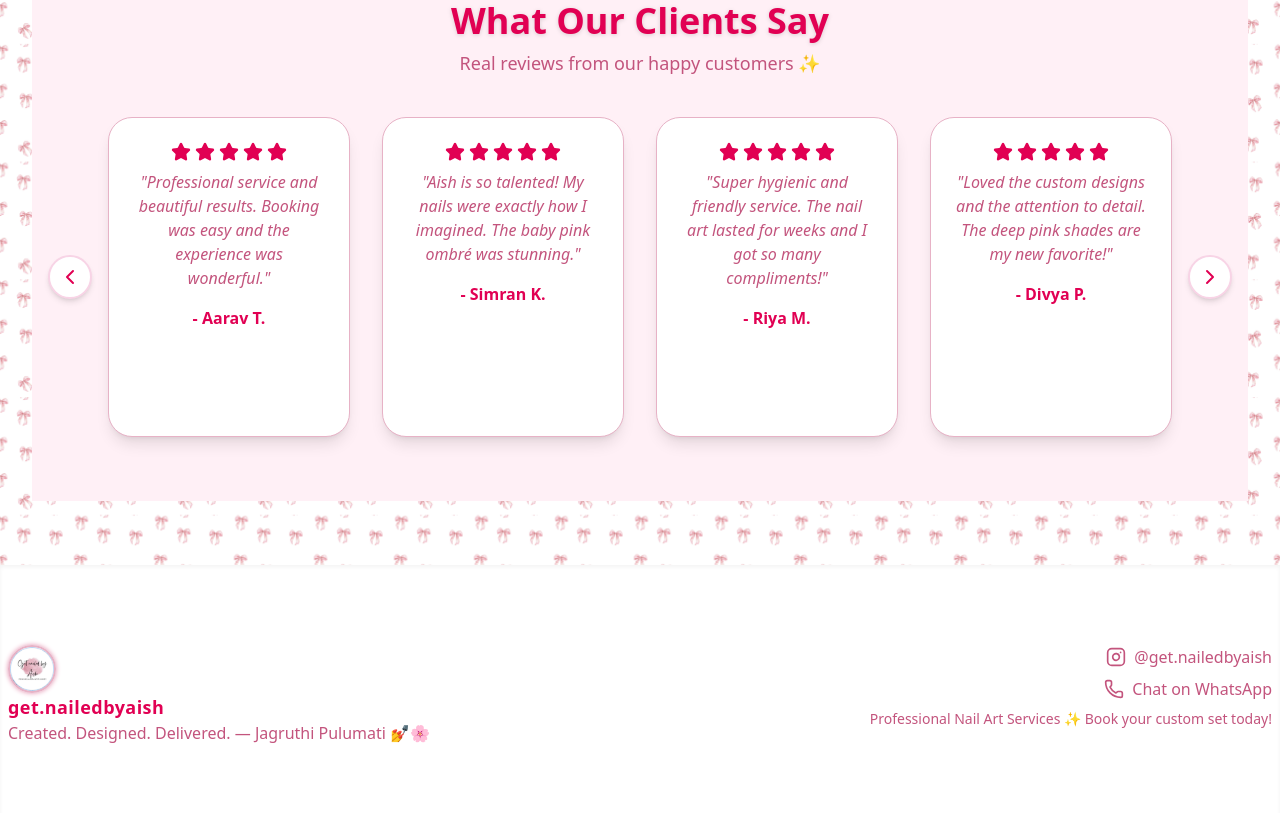
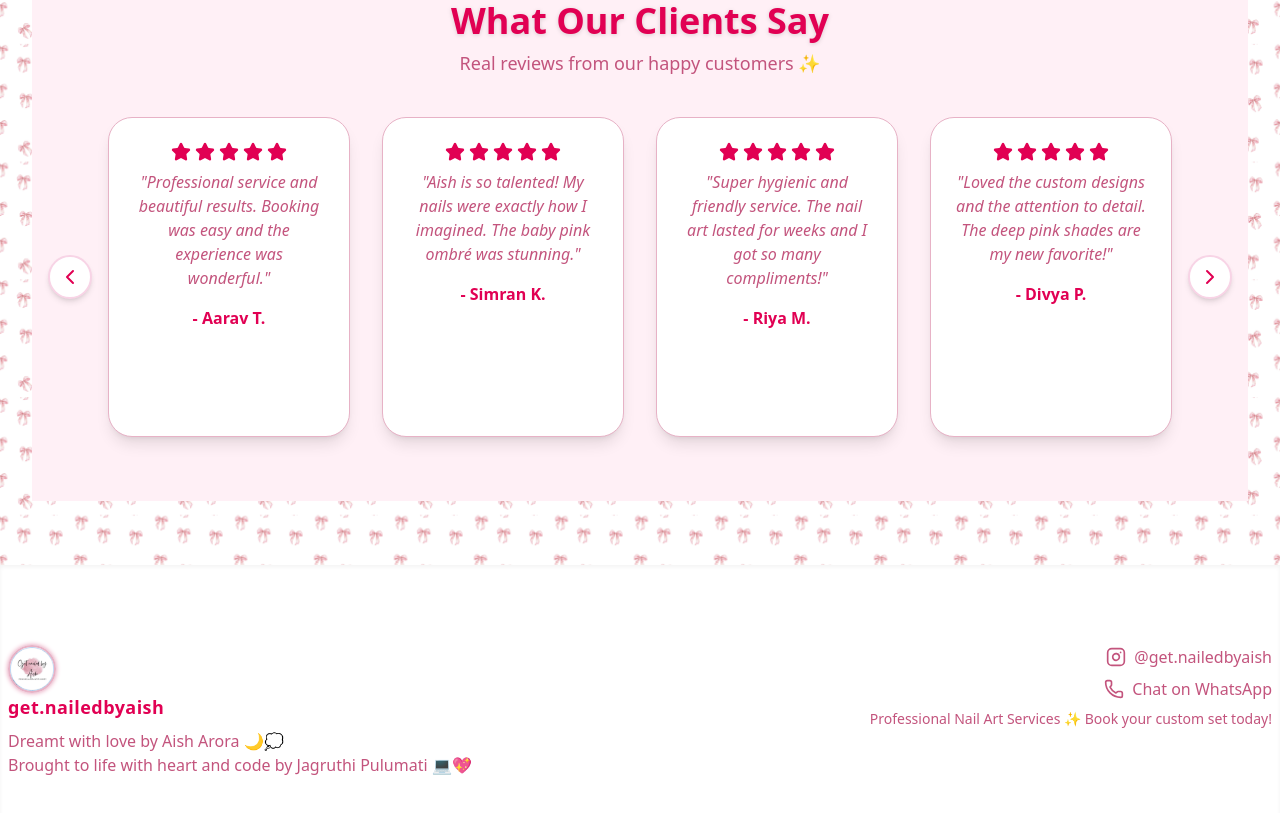
Before and after one commit to Jag2007/Getnailedbyaish.catalog, a React (Vite) app: page / in a window 1280 px wide. Shown: the part 4782-5595 px from the top of the page. Built offline with nearby package versions, Linux system fonts and the light colour scheme.

Commit message:
channeeled

```diff
--- a/src/components/Footer.jsx
+++ b/src/components/Footer.jsx
@@ -9,7 +9,7 @@ export default function Footer() {
       style={{ backgroundColor: "#fff", color: "#c3547d" }}
     >
       <div className="max-w-7xl mx-auto px-2 flex flex-col md:flex-row md:justify-between md:items-start space-y-4 md:space-y-0 md:space-x-8">
-        <div className="flex flex-col items-center md:items-start">
+        <div className="flex flex-col items-center md:items-start text-center md:text-left">
           <img
             src={logo}
             alt="Logo"
@@ -19,7 +19,11 @@ export default function Footer() {
           <h1 className="text-base md:text-lg font-bold tracking-wide text-[#e10053]">
             get.nailedbyaish
           </h1>
-          <p>Created. Designed. Delivered. — Jagruthi Pulumati 💅🌸</p>
+          <p className="text-xs sm:text-sm md:text-base mt-1 md:mt-2 text-[#c3547d] max-w-xs md:max-w-none">
+            Dreamt with love by Aish Arora 🌙💭
+            <br className="hidden sm:block" />
+            Brought to life with heart and code by Jagruthi Pulumati 💻💖
+          </p>
         </div>
 
         <div className="flex flex-col items-center md:items-end space-y-2">
```
